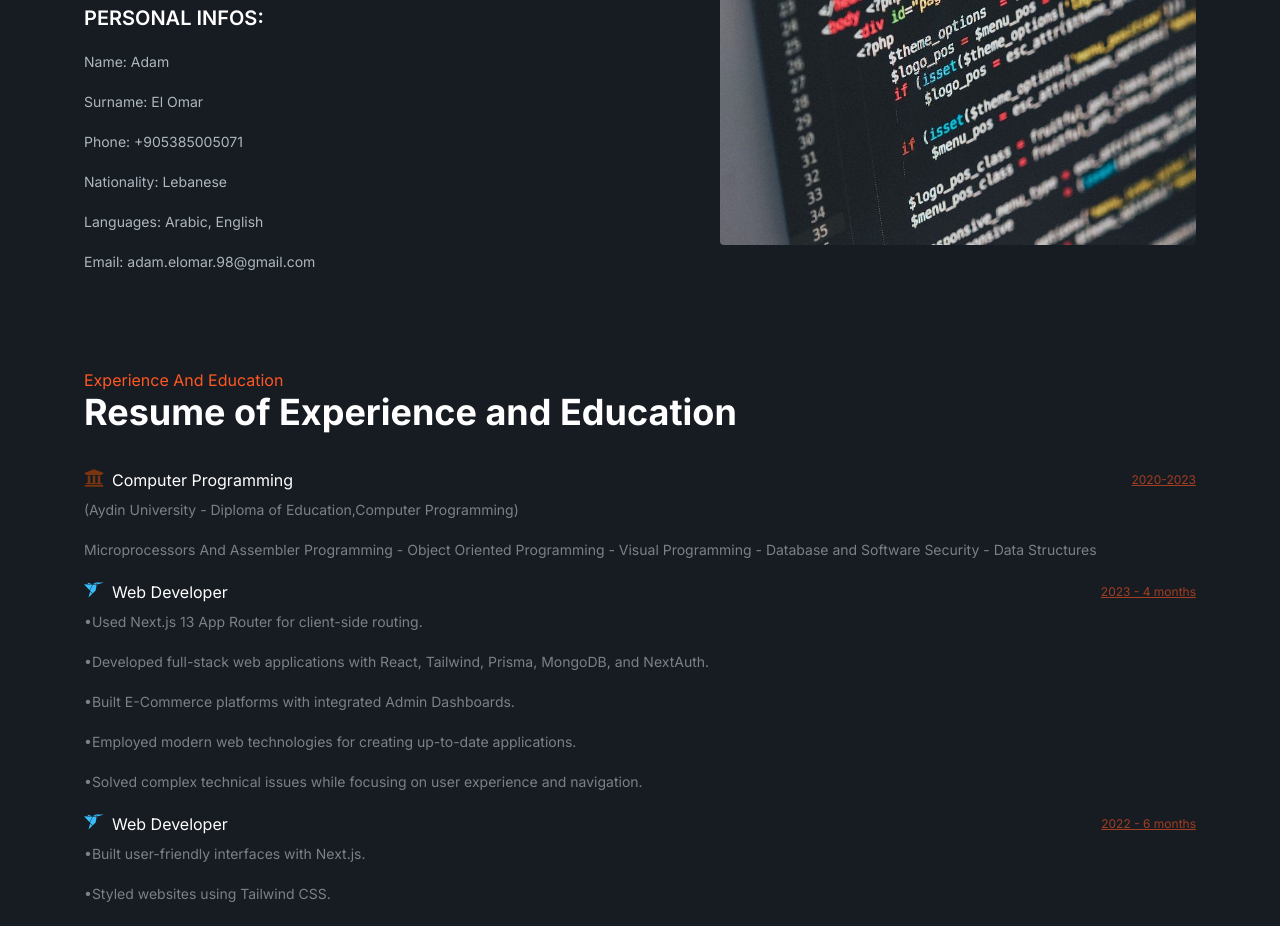
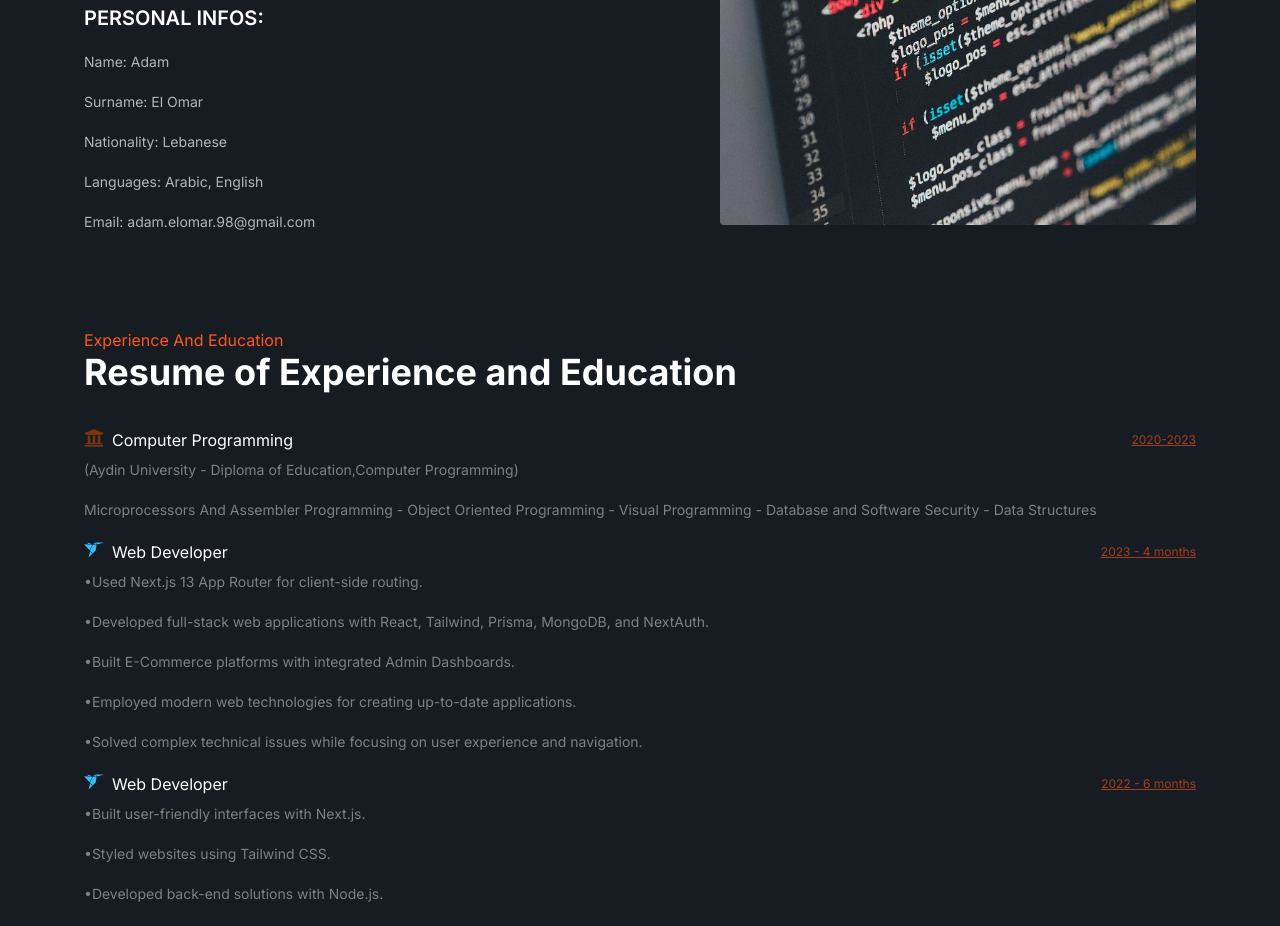
Before and after one commit to adamelomar98/My-Portfolio, a Next.js app: page / in a window 1280 px wide. Shown: the part 960-1886 px from the top of the page. Built offline with nearby package versions, Linux system fonts and the light colour scheme; no server answers.

Commit message:
deleting my number

```diff
--- a/app/components/aboutSection/AboutSection.jsx
+++ b/app/components/aboutSection/AboutSection.jsx
@@ -30,7 +30,7 @@ const AboutSection = () => {
           <ul className="grid grid-cols-1  gap-y-5 gap-x-10 mt-5  sm:text-sm text-[#ADB7BE]">
             <li className="col-span-1">Name: Adam</li>
             <li className="col-span-1">Surname: El Omar</li>
-            <li className="col-span-1">Phone: +905385005071</li>
+            {/* <li className="col-span-1">Phone: +905385005071</li> */}
             <li className="col-span-1">Nationality: Lebanese</li>
             <li className="col-span-1">Languages: Arabic, English</li>
             <li className="col-span-1">Email: adam.elomar.98@gmail.com</li>
```
